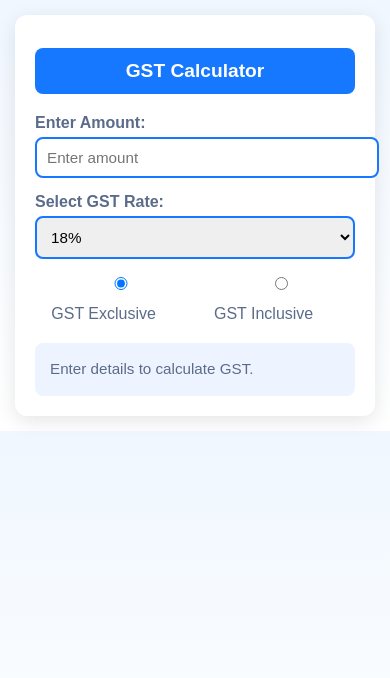
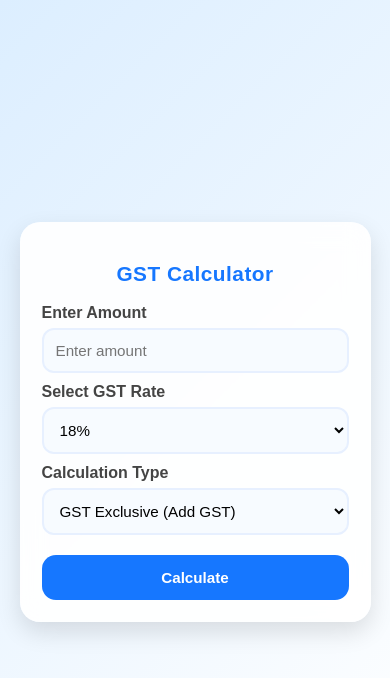
Before and after one commit to moosaf089/toolstap, a plain HTML site: page gst-calculator-converter.html in a window 390 px wide. Drawn offline with Linux system fonts and the light colour scheme.

Commit message:
Update gst-calculator-converter.html

```diff
--- a/gst-calculator-converter.html
+++ b/gst-calculator-converter.html
@@ -1,148 +1,201 @@
 <!DOCTYPE html>
 <html lang="en">
 <head>
-  <link rel="icon" href="favicon_io\favicon-16x16.png" type="image/x-icon">
-<meta charset="UTF-8">
-<meta name="viewport" content="width=device-width, initial-scale=1.0">
-<title>GST Calculator</title>
+<meta charset="UTF-8" />
+<meta name="viewport" content="width=device-width, initial-scale=1.0" />
+<title>GST Calculator | Tool Tap</title>
+<link rel="icon" href="favicon_io/favicon-16x16.png" type="image/x-icon">
+
 <style>
   :root {
     --blue: #1677ff;
+    --light-blue: #e7f0ff;
     --white: #ffffff;
-    --muted: #5b6b8a;
+    --shadow: rgba(0, 0, 0, 0.12);
   }
+
+  * {
+    box-sizing: border-box;
+    transition: 0.3s ease all;
+  }
+
   body {
-    font-family: Arial, sans-serif;
-    background: linear-gradient(#f0f7ff, #ffffff);
     margin: 0;
-    padding: 15px;
+    font-family: "Poppins", sans-serif;
+    background: linear-gradient(135deg, #dceeff, #ffffff);
+    min-height: 100vh;
     display: flex;
+    align-items: center;
     justify-content: center;
+    overflow-x: hidden;
   }
+
   .container {
-    background: var(--white);
-    padding: 20px;
+    background: rgba(255, 255, 255, 0.9);
+    backdrop-filter: blur(12px);
+    border-radius: 20px;
+    box-shadow: 0 10px 25px var(--shadow);
+    padding: 30px;
+    width: 90%;
+    max-width: 430px;
+    text-align: center;
+    animation: fadeUp 0.8s ease;
+  }
+
+  @keyframes fadeUp {
+    from { opacity: 0; transform: translateY(20px); }
+    to { opacity: 1; transform: translateY(0); }
+  }
+
+  h2 {
+    color: var(--blue);
+    margin-bottom: 18px;
+    font-weight: 700;
+    letter-spacing: 0.5px;
+  }
+
+  label {
+    display: block;
+    text-align: left;
+    font-weight: 600;
+    margin: 10px 0 6px;
+    color: #444;
+  }
+
+  input, select {
+    width: 100%;
+    padding: 12px;
     border-radius: 12px;
-    box-shadow: 0 5px 20px rgba(0,0,0,0.1);
-    max-width: 420px;
+    border: 2px solid var(--light-blue);
+    background: #f7fbff;
+    font-size: 1rem;
+    outline: none;
+  }
+
+  input:focus, select:focus {
+    border-color: var(--blue);
+    box-shadow: 0 0 6px rgba(22, 119, 255, 0.3);
+  }
+
+  button {
     width: 100%;
-  }
-  h1 {
-    text-align: center;
     background: var(--blue);
     color: var(--white);
-    padding: 12px;
-    border-radius: 8px;
-    margin-bottom: 20px;
-    font-size: 1.4rem;
+    border: none;
+    border-radius: 14px;
+    padding: 14px;
+    font-weight: 700;
+    cursor: pointer;
+    margin-top: 20px;
+    font-size: 1rem;
   }
-  label {
-    font-weight: bold;
-    display: block;
-    margin-bottom: 5px;
-    color: var(--muted);
+
+  button:hover {
+    background: #0f5ed7;
+    transform: scale(1.05);
   }
-  input, select {
-    width: 100%;
-    padding: 10px;
+
+  .result {
+    margin-top: 20px;
+    padding: 18px;
+    background: #f0f8ff;
     border: 2px solid var(--blue);
-    border-radius: 8px;
-    font-size: 16px;
-    margin-bottom: 15px;
-    outline: none;
+    border-radius: 14px;
+    display: none;
+    animation: fadeIn 0.6s ease;
   }
-  .mode {
-    display: flex;
-    justify-content: space-around;
-    margin-bottom: 15px;
+
+  @keyframes fadeIn {
+    from { opacity: 0; transform: translateY(10px); }
+    to { opacity: 1; transform: translateY(0); }
   }
-  .mode label {
-    font-weight: normal;
-    color: var(--muted);
-    cursor: pointer;
+
+  .result h3 {
+    color: var(--blue);
+    margin-bottom: 10px;
   }
-  .result {
-    background: #eef4ff;
-    padding: 15px;
-    border-radius: 8px;
-    font-size: 1rem;
-    color: var(--muted);
-    line-height: 1.5;
+
+  .amount {
+    font-size: 1.3rem;
+    font-weight: 600;
+    color: #0f5ed7;
+    margin: 5px 0;
   }
-  .highlight {
-    color: var(--blue);
-    font-weight: bold;
+
+  @media (max-width: 500px) {
+    .container {
+      padding: 22px;
     }
-  @media (max-width: 500px) {
-    h1 { font-size: 1.2rem; }
-    input, select { font-size: 0.95rem; }
-    .result { font-size: 0.95rem; }
+    h2 {
+      font-size: 1.3rem;
+    }
+    input, select, button {
+      font-size: 0.95rem;
+    }
   }
 </style>
 </head>
 <body>
+
   <div class="container">
-  <h1>GST Calculator</h1>
+    <h2>GST Calculator</h2>
 
-  <label for="amount">Enter Amount:</label>
-  <input type="number" id="amount" placeholder="Enter amount" min="0">
+    <label for="amount">Enter Amount</label>
+    <input type="number" id="amount" placeholder="Enter amount">
 
-  <label for="rate">Select GST Rate:</label>
-  <select id="rate">
+    <label for="gstRate">Select GST Rate</label>
+    <select id="gstRate">
       <option value="5">5%</option>
       <option value="12">12%</option>
       <option value="18" selected>18%</option>
       <option value="28">28%</option>
     </select>
 
-  <div class="mode">
-    <label><input type="radio" name="mode" value="exclusive" checked> GST Exclusive</label>
-    <label><input type="radio" name="mode" value="inclusive"> GST Inclusive</label>
-  </div>
+    <label for="type">Calculation Type</label>
+    <select id="type">
+      <option value="exclusive" selected>GST Exclusive (Add GST)</option>
+      <option value="inclusive">GST Inclusive (Remove GST)</option>
+    </select>
 
-  <div class="result" id="result">
-    Enter details to calculate GST.
+    <button id="calcBtn">Calculate</button>
+
+    <div id="result" class="result">
+      <h3>Calculation Result</h3>
+      <div class="amount" id="gstAmount">GST: ₹0.00</div>
+      <div class="amount" id="totalAmount">Total: ₹0.00</div>
     </div>
   </div>
 
 <script>
-  const amountInput = document.getElementById('amount');
-  const rateSelect = document.getElementById('rate');
-  const modeRadios = document.querySelectorAll('input[name="mode"]');
-  const resultDiv = document.getElementById('result');
+  document.getElementById("calcBtn").addEventListener("click", () => {
+    const amount = parseFloat(document.getElementById("amount").value);
+    const gstRate = parseFloat(document.getElementById("gstRate").value);
+    const type = document.getElementById("type").value;
 
-  [amountInput, rateSelect, ...modeRadios].forEach(el => {
-    el.addEventListener('input', calculateGST);
-  });
-
-  function calculateGST() {
-    const amount = parseFloat(amountInput.value);
-    const rate = parseFloat(rateSelect.value);
-    const mode = document.querySelector('input[name="mode"]:checked').value;
+    const resultBox = document.getElementById("result");
+    const gstAmount = document.getElementById("gstAmount");
+    const totalAmount = document.getElementById("totalAmount");
 
     if (!amount || amount <= 0) {
-      resultDiv.textContent = "Please enter a valid amount.";
+      alert("Please enter a valid amount");
       return;
     }
 
-    let gstAmount, totalAmount, baseAmount;
+    let gstValue = 0, total = 0;
 
-    if (mode === "exclusive") {
-      gstAmount = (amount * rate) / 100;
-      totalAmount = amount + gstAmount;
-      baseAmount = amount;
+    if (type === "exclusive") {
+      gstValue = (amount * gstRate) / 100;
+      total = amount + gstValue;
     } else {
-      gstAmount = (amount * rate) / (100 + rate);
-      baseAmount = amount - gstAmount;
-      totalAmount = amount;
+      gstValue = (amount * gstRate) / (100 + gstRate);
+      total = amount - gstValue;
     }
 
-    resultDiv.innerHTML = `
-      Base Amount: <span class="highlight">₹${baseAmount.toFixed(2)}</span><br>
-      GST Amount (@${rate}%): <span class="highlight">₹${gstAmount.toFixed(2)}</span><br>
-      Total Amount: <span class="highlight">₹${totalAmount.toFixed(2)}</span>
-    `;
-  }
+    gstAmount.textContent = `GST Amount: ₹${gstValue.toFixed(2)}`;
+    totalAmount.textContent = `Total Amount: ₹${total.toFixed(2)}`;
+    resultBox.style.display = "block";
+  });
 </script>
+
 </body>
 </html>
```
Lines whose indentation alone changed are shown as unchanged.
